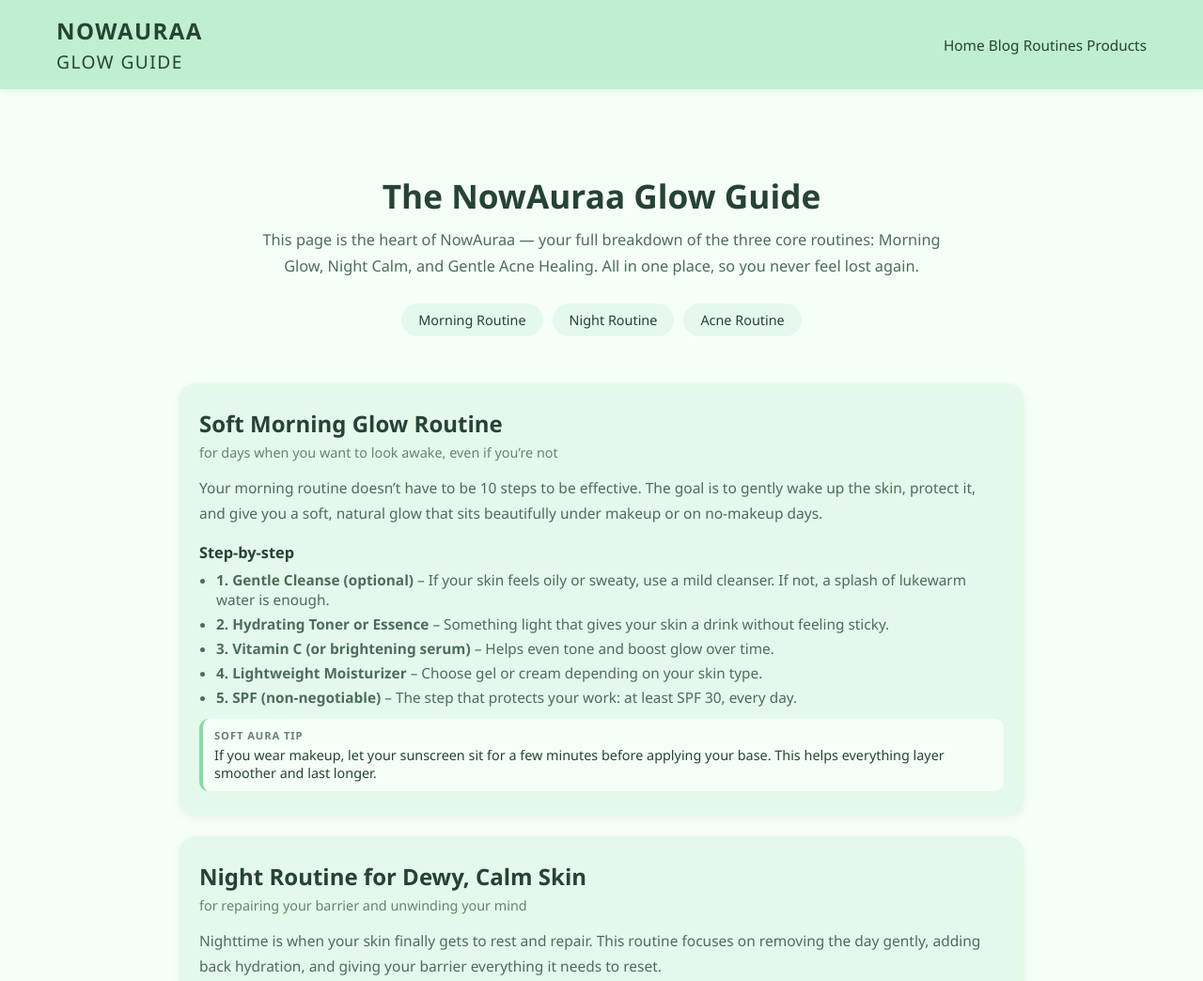
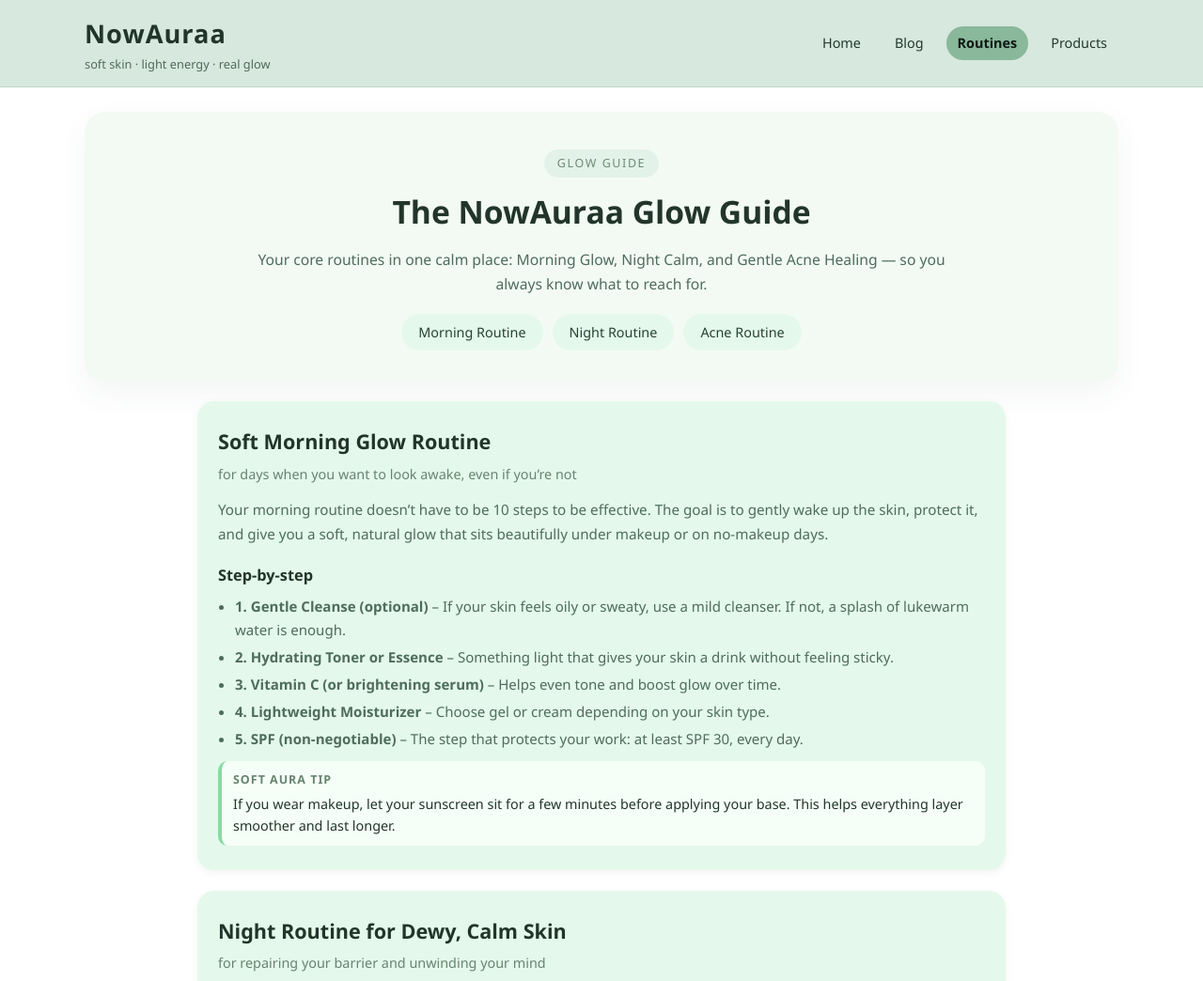
Before and after one commit to nowshinonti/nowauraa13, a plain HTML site: page blog.html in a window 1280 px wide. Shown: the top 1044 px of the page at 94% size. Drawn offline with Linux system fonts and the light colour scheme.

Commit message:
Update blog.html

```diff
--- a/blog.html
+++ b/blog.html
@@ -1,84 +1,129 @@
 <!DOCTYPE html>
 <html lang="en">
 <head>
-  <meta charset="UTF-8">
-  <meta name="viewport" content="width=device-width, initial-scale=1.0">
-  <title>NowAuraa Glow Guide – Morning, Night & Acne</title>
-
+  <meta charset="UTF-8" />
+  <meta name="viewport" content="width=device-width, initial-scale=1.0" />
+  <title>NowAuraa – Glow Guide Routines</title>
 
   <style>
-    body {
-      font-family: 'Segoe UI', sans-serif;
+    /* ===== Global Reset ===== */
+    * {
+      box-sizing: border-box;
       margin: 0;
       padding: 0;
-      background-color: #F5FFF7;
-      color: #264333;
+    }
+
+    /* ===== Base ===== */
+    body {
+      font-family: "Segoe UI", system-ui, -apple-system, BlinkMacSystemFont,
+        sans-serif;
+      background: #ffffff; /* white background like you asked */
+      color: #22352a;
+      line-height: 1.6;
     }
 
     a {
       color: inherit;
     }
 
-    /* Header */
-    header {
-      background-color: #BFEFD0;
-      display: flex;
-      justify-content: space-between;
-      align-items: center;
-      padding: 16px 60px;
-      box-shadow: 0 2px 8px rgba(0,0,0,0.06);
+    .wrapper {
+      width: 90%;
+      max-width: 1100px;
+      margin: 0 auto;
     }
 
-    .logo {
-      font-size: 1.5em;
-      font-weight: 700;
-      letter-spacing: 0.06em;
-      text-transform: uppercase;
+    /* ===== Header & Nav (same as new index/blog/products) ===== */
+    header {
+      background: rgba(213, 231, 221, 0.95);
+      backdrop-filter: blur(10px);
+      border-bottom: 1px solid rgba(143, 173, 156, 0.3);
+      position: sticky;
+      top: 0;
+      z-index: 20;
     }
 
-    .logo span {
-      display: block;
-      font-size: 0.8em;
-      font-weight: 500;
-      margin-top: 3px;
+    .header-inner {
+      display: flex;
+      align-items: center;
+      justify-content: space-between;
+      padding: 14px 0;
     }
 
-    nav ul {
-      list-style: none;
+    .logo-block {
       display: flex;
-      gap: 24px;
-      margin: 0;
-      padding: 0;
+      flex-direction: column;
     }
 
-    nav a {
-      text-decoration: none;
-      font-weight: 500;
-      font-size: 0.96em;
-      transition: opacity 0.2s;
+    .logo-main {
+      font-size: 1.7rem;
+      font-weight: 700;
+      letter-spacing: 1px;
     }
 
-    nav a:hover {
-      opacity: 0.7;
+    .logo-sub {
+      font-size: 0.8rem;
+      color: #516b5a;
     }
 
-    /* Hero */
+    nav {
+      display: flex;
+      gap: 12px;
+      flex-wrap: wrap;
+    }
+
+    .nav-link {
+      font-size: 0.9rem;
+      padding: 6px 12px;
+      border-radius: 999px;
+      text-decoration: none;
+      color: #23382c;
+      transition: background 0.2s, transform 0.1s;
+    }
+
+    .nav-link:hover {
+      background: rgba(255, 255, 255, 0.9);
+      transform: translateY(-1px);
+    }
+
+    .nav-link.active {
+      background: #89b89a;
+      color: #0e1913;
+      font-weight: 600;
+    }
+
+    /* ===== Hero (match style from new index/blog) ===== */
     .hero {
+      margin: 26px 0 20px;
+      padding: 40px 22px 34px;
+      border-radius: 22px;
+      background: #f3faf4;
+      box-shadow: 0 12px 32px rgba(50, 80, 60, 0.06);
       text-align: center;
-      padding: 60px 20px 40px;
+    }
+
+    .hero-pill {
+      font-size: 0.78rem;
+      text-transform: uppercase;
+      letter-spacing: 1.6px;
+      color: #6c8a75;
+      display: inline-block;
+      background: rgba(225, 242, 232, 0.9);
+      padding: 5px 14px;
+      border-radius: 999px;
+      margin-bottom: 10px;
     }
 
     .hero h1 {
-      font-size: 2.2em;
+      font-size: 2.1rem;
       margin-bottom: 10px;
     }
 
     .hero p {
       max-width: 750px;
-      margin: 0 auto 25px;
-      color: #4E6C5C;
+      margin: 0 auto 18px;
+      color: #4e6c5c;
       line-height: 1.7;
-      font-size: 1.02em;
+      font-size: 0.98rem;
     }
 
     .pill-nav {
@@ -86,27 +131,28 @@
       flex-wrap: wrap;
       justify-content: center;
       gap: 10px;
-      margin-bottom: 10px;
+      margin-top: 8px;
     }
 
     .pill-nav a {
       display: inline-block;
       padding: 8px 18px;
       border-radius: 999px;
-      background-color: #E4F9EB;
+      background-color: #e4f9eb;
       text-decoration: none;
-      font-size: 0.9em;
+      font-size: 0.9rem;
       font-weight: 500;
       color: #264333;
-      transition: background-color 0.2s;
+      transition: background-color 0.2s, color 0.2s, transform 0.1s;
     }
 
     .pill-nav a:hover {
-      background-color: #8AD9A4;
+      background-color: #8ad9a4;
       color: #ffffff;
+      transform: translateY(-1px);
     }
 
-    /* Article Sections */
+    /* ===== Routine Articles ===== */
     .article-wrapper {
       max-width: 900px;
       margin: 0 auto 60px;
@@ -114,42 +160,43 @@
     }
 
     .article {
-      background-color: #E4F9EB;
+      background-color: #e4f9eb;
       padding: 26px 22px 26px;
       border-radius: 18px;
       margin-bottom: 22px;
-      box-shadow: 0 3px 10px rgba(0,0,0,0.05);
+      box-shadow: 0 3px 10px rgba(0, 0, 0, 0.05);
     }
 
     .article h2 {
       margin-top: 0;
       margin-bottom: 5px;
+      font-size: 1.35rem;
     }
 
     .article h3 {
       margin-bottom: 8px;
       margin-top: 18px;
-      font-size: 1.02em;
+      font-size: 1.02rem;
     }
 
     .article-tagline {
-      font-size: 0.9em;
-      color: #67836F;
+      font-size: 0.9rem;
+      color: #67836f;
       margin-bottom: 14px;
     }
 
     .article p {
-      color: #4E6C5C;
+      color: #4e6c5c;
       line-height: 1.7;
-      font-size: 0.97em;
+      font-size: 0.95rem;
       margin-bottom: 10px;
     }
 
     .article ul {
       padding-left: 18px;
       margin: 8px 0 12px;
-      color: #4E6C5C;
-      font-size: 0.96em;
+      color: #4e6c5c;
+      font-size: 0.94rem;
     }
 
     .article li {
@@ -157,41 +204,40 @@
     }
 
     .tip-box {
-      background-color: #F5FFF7;
-      border-left: 4px solid #8AD9A4;
+      background-color: #f5fff7;
+      border-left: 4px solid #8ad9a4;
       padding: 10px 12px;
       border-radius: 10px;
-      font-size: 0.9em;
+      font-size: 0.9rem;
       margin-top: 8px;
     }
 
     .tip-label {
       font-weight: 600;
       text-transform: uppercase;
-      font-size: 0.78em;
+      font-size: 0.78rem;
       letter-spacing: 0.08em;
-      color: #67836F;
+      color: #67836f;
       display: block;
       margin-bottom: 4px;
     }
 
-    /* Footer */
+    /* ===== Footer (same style family) ===== */
     footer {
-      background-color: #BFEFD0;
+      border-top: 1px solid rgba(155, 183, 162, 0.3);
+      background: rgba(228, 240, 231, 0.9);
+      padding: 14px 0 20px;
       text-align: center;
-      padding: 14px 0;
-      font-size: 0.9em;
+      font-size: 0.85rem;
       color: #264333;
     }
 
+    /* ===== Responsive ===== */
     @media (max-width: 768px) {
-      header {
-        padding: 14px 18px;
+      .hero {
+        padding: 30px 18px 26px;
       }
-      nav ul {
-        gap: 14px;
-        font-size: 0.9em;
-      }
+
       .article-wrapper {
         padding: 0 14px 40px;
       }
@@ -199,29 +245,31 @@
   </style>
 </head>
 <body>
+  <!-- Header: EXACT same layout as new index page -->
+  <header>
+    <div class="wrapper header-inner">
+      <div class="logo-block">
+        <span class="logo-main">NowAuraa</span>
+        <span class="logo-sub">soft skin · light energy · real glow</span>
+      </div>
 
-  <!-- Header -->
-  <header>
-    <div class="logo">
-      NowAuraa
-      <span>Glow Guide</span>
-    </div>
       <nav class="main-nav">
         <a href="index.html" class="nav-link">Home</a>
         <a href="blog.html" class="nav-link">Blog</a>
-  <a href="routines.html" class="nav-link">Routines</a>
+        <a href="routines.html" class="nav-link active">Routines</a>
         <a href="products.html" class="nav-link">Products</a>
       </nav>
-
+    </div>
   </header>
 
+  <main class="wrapper">
     <!-- Hero -->
     <section class="hero">
+      <span class="hero-pill">Glow guide</span>
       <h1>The NowAuraa Glow Guide</h1>
       <p>
-      This page is the heart of NowAuraa — your full breakdown of the three
-      core routines: Morning Glow, Night Calm, and Gentle Acne Healing. All
-      in one place, so you never feel lost again.
+        Your core routines in one calm place: Morning Glow, Night Calm,
+        and Gentle Acne Healing — so you always know what to reach for.
       </p>
 
       <div class="pill-nav">
@@ -231,99 +279,166 @@
       </div>
     </section>
 
+    <!-- Routines -->
     <div class="article-wrapper">
-
       <!-- Morning Routine -->
       <section class="article" id="morning">
         <h2>Soft Morning Glow Routine</h2>
-      <div class="article-tagline">for days when you want to look awake, even if you’re not</div>
+        <div class="article-tagline">
+          for days when you want to look awake, even if you’re not
+        </div>
 
         <p>
-        Your morning routine doesn’t have to be 10 steps to be effective. The goal is to
-        gently wake up the skin, protect it, and give you a soft, natural glow that sits
-        beautifully under makeup or on no-makeup days.
+          Your morning routine doesn’t have to be 10 steps to be effective. The
+          goal is to gently wake up the skin, protect it, and give you a soft,
+          natural glow that sits beautifully under makeup or on no-makeup days.
         </p>
 
         <h3>Step-by-step</h3>
         <ul>
-        <li><strong>1. Gentle Cleanse (optional)</strong> – If your skin feels oily or sweaty, use a mild cleanser. If not, a splash of lukewarm water is enough.</li>
-        <li><strong>2. Hydrating Toner or Essence</strong> – Something light that gives your skin a drink without feeling sticky.</li>
-        <li><strong>3. Vitamin C (or brightening serum)</strong> – Helps even tone and boost glow over time.</li>
-        <li><strong>4. Lightweight Moisturizer</strong> – Choose gel or cream depending on your skin type.</li>
-        <li><strong>5. SPF (non-negotiable)</strong> – The step that protects your work: at least SPF 30, every day.</li>
+          <li>
+            <strong>1. Gentle Cleanse (optional)</strong> – If your skin feels
+            oily or sweaty, use a mild cleanser. If not, a splash of lukewarm
+            water is enough.
+          </li>
+          <li>
+            <strong>2. Hydrating Toner or Essence</strong> – Something light
+            that gives your skin a drink without feeling sticky.
+          </li>
+          <li>
+            <strong>3. Vitamin C (or brightening serum)</strong> – Helps even
+            tone and boost glow over time.
+          </li>
+          <li>
+            <strong>4. Lightweight Moisturizer</strong> – Choose gel or cream
+            depending on your skin type.
+          </li>
+          <li>
+            <strong>5. SPF (non-negotiable)</strong> – The step that protects
+            your work: at least SPF 30, every day.
+          </li>
         </ul>
 
         <div class="tip-box">
           <span class="tip-label">Soft Aura Tip</span>
-        If you wear makeup, let your sunscreen sit for a few minutes before applying your base.
-        This helps everything layer smoother and last longer.
+          If you wear makeup, let your sunscreen sit for a few minutes before
+          applying your base. This helps everything layer smoother and last
+          longer.
         </div>
       </section>
 
       <!-- Night Routine -->
       <section class="article" id="night">
         <h2>Night Routine for Dewy, Calm Skin</h2>
-      <div class="article-tagline">for repairing your barrier and unwinding your mind</div>
+        <div class="article-tagline">
+          for repairing your barrier and unwinding your mind
+        </div>
 
         <p>
-        Nighttime is when your skin finally gets to rest and repair. This routine
-        focuses on removing the day gently, adding back hydration, and giving your
-        barrier everything it needs to reset.
+          Nighttime is when your skin finally gets to rest and repair. This
+          routine focuses on removing the day gently, adding back hydration, and
+          giving your barrier everything it needs to reset.
         </p>
 
         <h3>Step-by-step</h3>
         <ul>
-        <li><strong>1. First Cleanse (if you wore sunscreen/makeup)</strong> – Use a cleansing balm or oil to melt everything off.</li>
-        <li><strong>2. Second Cleanse</strong> – A gentle, low-foam cleanser to remove residue without stripping.</li>
-        <li><strong>3. Hydrating Layer</strong> – Toner, mist, or essence to add water back into the skin.</li>
-        <li><strong>4. Treatment (only 2–3 nights a week)</strong> – This is where you can add retinol, exfoliating serum, or any active — but not all at once.</li>
-        <li><strong>5. Barrier-Friendly Moisturizer</strong> – A cream that feels like a hug for your skin.</li>
-        <li><strong>6. Optional Oil</strong> – For extra dry nights, seal everything in with a few drops of facial oil.</li>
+          <li>
+            <strong>1. First Cleanse (if you wore sunscreen/makeup)</strong> –
+            Use a cleansing balm or oil to melt everything off.
+          </li>
+          <li>
+            <strong>2. Second Cleanse</strong> – A gentle, low-foam cleanser to
+            remove residue without stripping.
+          </li>
+          <li>
+            <strong>3. Hydrating Layer</strong> – Toner, mist, or essence to add
+            water back into the skin.
+          </li>
+          <li>
+            <strong>4. Treatment (only 2–3 nights a week)</strong> – This is
+            where you can add retinol, exfoliating serum, or any active — but
+            not all at once.
+          </li>
+          <li>
+            <strong>5. Barrier-Friendly Moisturizer</strong> – A cream that
+            feels like a hug for your skin.
+          </li>
+          <li>
+            <strong>6. Optional Oil</strong> – For extra dry nights, seal
+            everything in with a few drops of facial oil.
+          </li>
         </ul>
 
         <div class="tip-box">
           <span class="tip-label">Soft Aura Tip</span>
-        Make this routine a ritual: dim lights, soft playlist, maybe a candle. Your nervous
-        system will associate skincare with calm, not just “getting ready for bed.”
+          Make this routine a ritual: dim lights, soft playlist, maybe a candle.
+          Your nervous system will associate skincare with calm, not just
+          “getting ready for bed.”
         </div>
       </section>
 
       <!-- Acne Routine -->
       <section class="article" id="acne">
         <h2>Healing Acne the Gentle Way</h2>
-      <div class="article-tagline">for acne-prone skin that’s tired of being burned and bullied</div>
+        <div class="article-tagline">
+          for acne-prone skin that’s tired of being burned and bullied
+        </div>
 
         <p>
-        Acne isn’t a sign that you’re doing everything wrong. It’s your skin asking
-        for support, not punishment. This routine is about calming inflammation and
-        slowly building back trust with your skin.
+          Acne isn’t a sign that you’re doing everything wrong. It’s your skin
+          asking for support, not punishment. This routine is about calming
+          inflammation and slowly building back trust with your skin.
         </p>
 
         <h3>Core Principles</h3>
         <ul>
-        <li>Keep your routine <strong>simple</strong> – too many actives can make breakouts worse.</li>
-        <li>Focus on <strong>calming + hydrating</strong> instead of over-drying.</li>
-        <li>Introduce any strong product (like retinoids or BHA) <strong>slowly</strong>.</li>
+          <li>
+            Keep your routine <strong>simple</strong> – too many actives can
+            make breakouts worse.
+          </li>
+          <li>
+            Focus on <strong>calming + hydrating</strong> instead of
+            over-drying.
+          </li>
+          <li>
+            Introduce any strong product (like retinoids or BHA)
+            <strong>slowly</strong>.
+          </li>
         </ul>
 
         <h3>Suggested Routine</h3>
         <ul>
-        <li><strong>1. Gentle Cleanser</strong> – No harsh scrubs, no strong fragrances.</li>
-        <li><strong>2. Soothing Toner or Serum</strong> – Look for ingredients like centella, green tea, panthenol, or niacinamide.</li>
-        <li><strong>3. Targeted Spot Treatment</strong> – Only on active breakouts, not all over your face.</li>
-        <li><strong>4. Lightweight Moisturizer</strong> – Yes, even oily/acne-prone skin needs moisture.</li>
-        <li><strong>5. (Night Only) Gentle Active</strong> – A BHA or retinoid a few nights per week, depending on how sensitive you are.</li>
+          <li>
+            <strong>1. Gentle Cleanser</strong> – No harsh scrubs, no strong
+            fragrances.
+          </li>
+          <li>
+            <strong>2. Soothing Toner or Serum</strong> – Look for ingredients
+            like centella, green tea, panthenol, or niacinamide.
+          </li>
+          <li>
+            <strong>3. Targeted Spot Treatment</strong> – Only on active
+            breakouts, not all over your face.
+          </li>
+          <li>
+            <strong>4. Lightweight Moisturizer</strong> – Yes, even oily /
+            acne-prone skin needs moisture.
+          </li>
+          <li>
+            <strong>5. (Night Only) Gentle Active</strong> – A BHA or retinoid a
+            few nights per week, depending on how sensitive you are.
+          </li>
         </ul>
 
         <div class="tip-box">
           <span class="tip-label">Soft Aura Tip</span>
-        Track your skin like a journal — note what you used, how your skin felt, and what
-        else was happening in your life (stress, sleep, cycle). Patterns will show up,
-        and you’ll feel more in control.
+          Track your skin like a journal — note what you used, how your skin
+          felt, and what else was happening in your life (stress, sleep,
+          cycle). Patterns will show up, and you’ll feel more in control.
         </div>
       </section>
-
     </div>
+  </main>
 
   <footer>
     © 2025 NowAuraa • Your Glow, Your Pace
```
Lines whose indentation alone changed are shown as unchanged.
